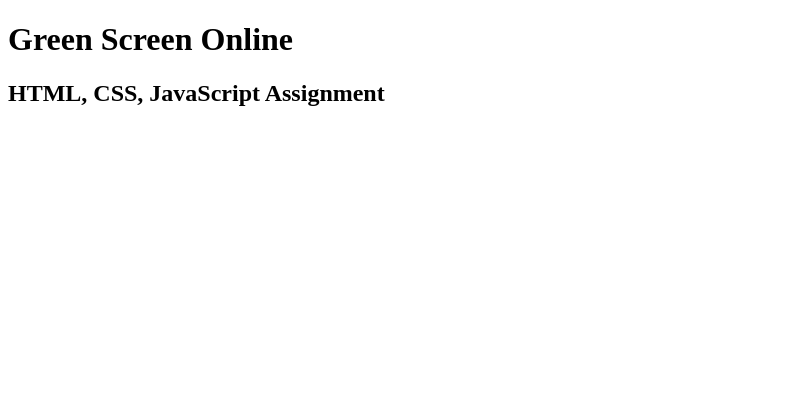
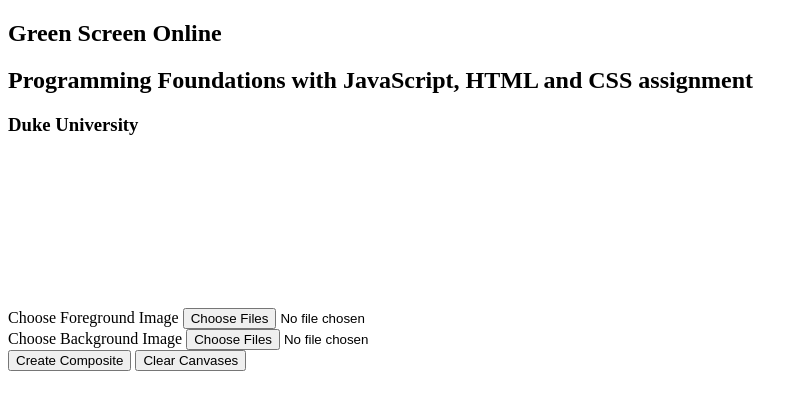
Before and after one commit to clgrogan/GreenScreenJS_DukeFundamentals, a plain HTML site: page GreenScreen.html in a window 1280 px wide. Shown: the whole page, without its empty margins (0-808 px from the left). Drawn offline with Linux system fonts and the light colour scheme.

Commit message:
added functionality to upload images and display them on the canvas elements.

```diff
--- a/GreenScreen.html
+++ b/GreenScreen.html
@@ -9,7 +9,39 @@
 
   <body>
     <script src="scripts.js"></script>
-    <h1>Green Screen Online</h1>
-    <h2>HTML, CSS, JavaScript Assignment</h2>
+    <script src="http://www.dukelearntoprogram.com/course1/common/js/image/SimpleImage.js"></script>
+    <script src="http://www.dukelearntoprogram.com/course1/common/js/image/SimplePixel.js"></script>
+    <section>
+      <h1>Green Screen Online</h1>
+      <h2>Programming Foundations with JavaScript, HTML and CSS assignment</h2>
+      <h3>Duke University</h3>
+    </section>
+    <section>
+      <canvas id="canvas1"></canvas>
+      <canvas id="canvas2"></canvas>
+    </section>
+    <section>
+      <label>Choose Foreground Image</label>
+      <input
+        type="file"
+        id="file1"
+        multiple="false"
+        accept="image/*"
+        onchange="loadForegroundImage()"
+      />
+      <br />
+      <label>Choose Background Image</label>
+      <input
+        type="file"
+        id="file2"
+        multiple="false"
+        accept="image/*"
+        onchange="loadBackgroundImage()"
+      />
+    </section>
+    <section>
+      <input type="button" value="Create Composite" onclick="doGreenScreen()" />
+      <input type="button" value="Clear Canvases" onclick="clearCanvas()" />
+    </section>
   </body>
 </html>
--- a/scripts.js
+++ b/scripts.js
@@ -0,0 +1,32 @@
+let foregroundImage = null;
+let backgroundImage = null;
+
+function loadForegroundImage(){
+  alert("Executing loadForegroundImage()");
+  let imageFile = document.getElementById("file1");
+
+  let image1 = new SimpleImage(imageFile);
+  let canvas1 = document.getElementById("canvas1");
+
+  foregroundImage = image1;
+  foregroundImage.drawTo(canvas1);
+}
+function loadBackgroundImage(){
+  alert("Executing loadForegroundImage()");
+  let imageFile = document.getElementById("file2");
+
+  let image1 = new SimpleImage(imageFile);
+  let canvas2 = document.getElementById("canvas2");
+
+  backgroundImage = image1;
+  backgroundImage.drawTo(canvas2);
+
+}
+function doGreenScreen(){
+  alert("Executing doGreenScreen()");
+
+}
+function clearCanvas(){
+  alert("Executing clearCanvas()");
+
+}
```
